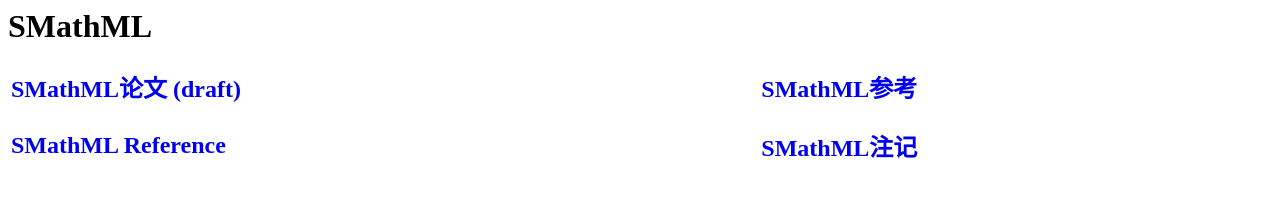
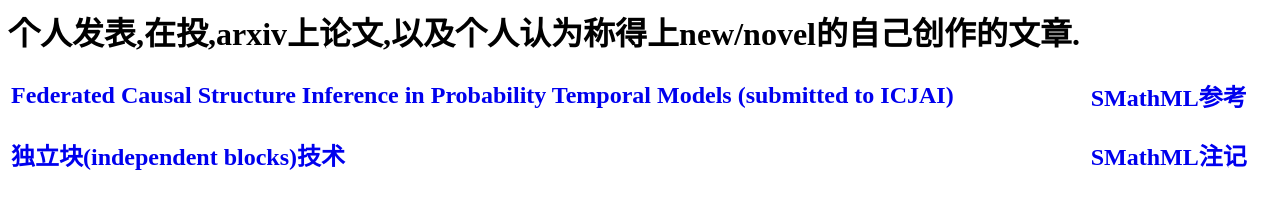
Before and after one commit to SBY7219/homepage, a plain HTML site: page papers.html in a window 1280 px wide. Drawn offline with Linux system fonts and the light colour scheme; a web font is replaced by a local one.

Commit message:
new papers

```diff
--- a/papers.html
+++ b/papers.html
@@ -1 +1,28 @@
-<html><head><meta charset="utf-8"/><title>SMathML</title><link href="styles.css" rel="stylesheet"/></head><body><h1>SMathML</h1><table width="100%"><tr><td><h2><a href="notes/SMathML.pdf">SMathML论文 (draft)</a></h2></td><td><h2><a href="smathml.html">SMathML参考</a></h2></td></tr><tr><td><h2><a href="smathml_ref.html">SMathML Reference</a></h2></td><td><h2><a href="smathml_comments.html">SMathML注记</a></h2></td></tr></table></body></html>
+<html>
+  <head>
+    <meta charset="utf-8" />
+    <title>论文和文章</title>
+    <link href="styles.css" rel="stylesheet" />
+  </head>
+  <body>
+    <h1>个人发表,在投,arxiv上论文,以及个人认为称得上new/novel的自己创作的文章.</h1>
+    <table width="100%">
+      <tr>
+        <td>
+          <h2><a href="notes/fed_prob (for homepage).pdf">Federated Causal Structure Inference in Probability Temporal Models (submitted to ICJAI)</a></h2>
+        </td>
+        <td>
+          <h2><a href="smathml.html">SMathML参考</a></h2>
+        </td>
+      </tr>
+      <tr>
+        <td>
+          <h2><a href="independent blocks technique.pdf">独立块(independent blocks)技术</a></h2>
+        </td>
+        <td>
+          <h2><a href="smathml_comments.html">SMathML注记</a></h2>
+        </td>
+      </tr>
+    </table>
+  </body>
+</html>
```
Also changed, not shown: 2 other files.
